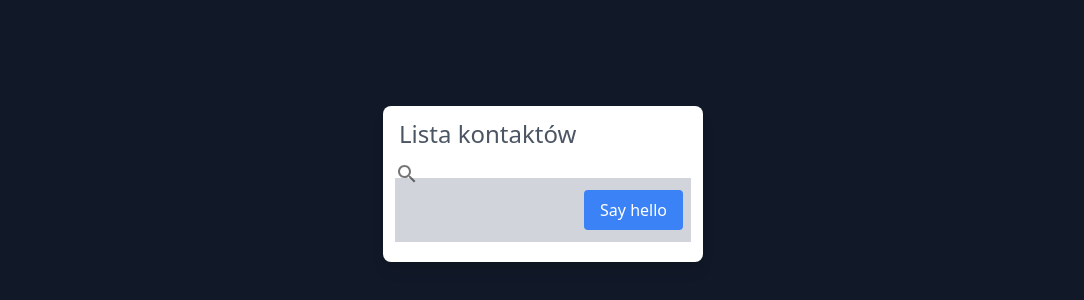
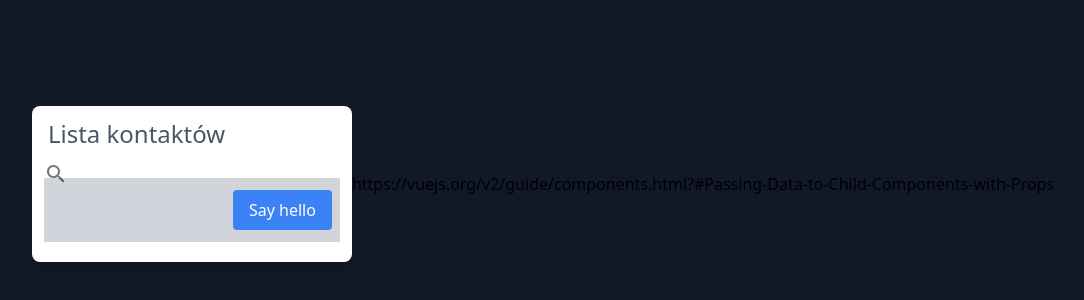
Before and after one commit to GrzegorzNecka/oj-filtrowanie-listy, a website: page index.html in a window 1280 px wide. Shown: the part 216-516 px from the top of the page, without its empty margins (97-1181 px from the left). Drawn offline with nearby package versions, Linux system fonts and the light colour scheme.

Commit message:
1 file modified

```diff
--- a/index.html
+++ b/index.html
@@ -41,3 +41,5 @@
 </body>
 
 </html>
+
+https://vuejs.org/v2/guide/components.html?#Passing-Data-to-Child-Components-with-Props
```
